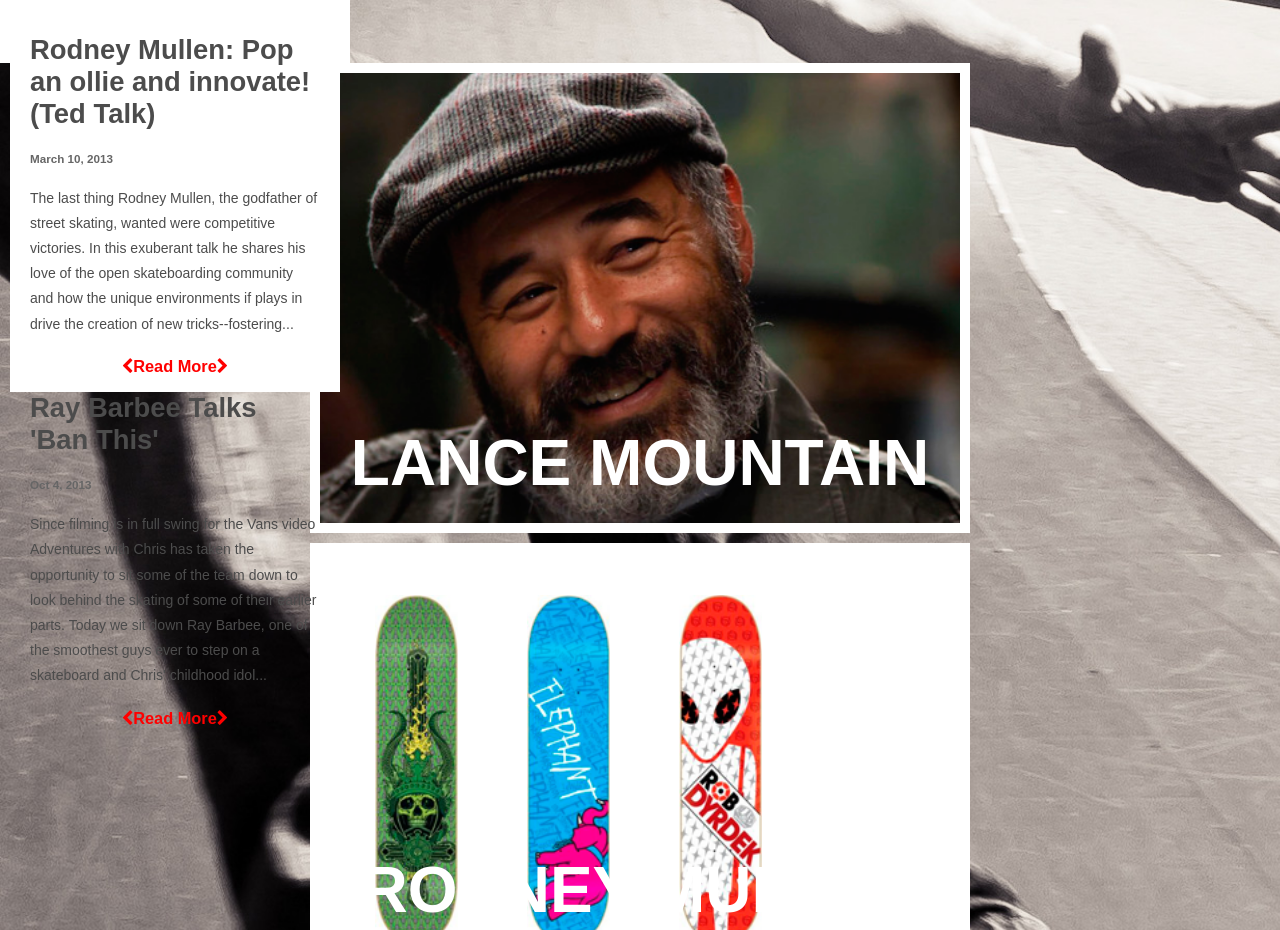
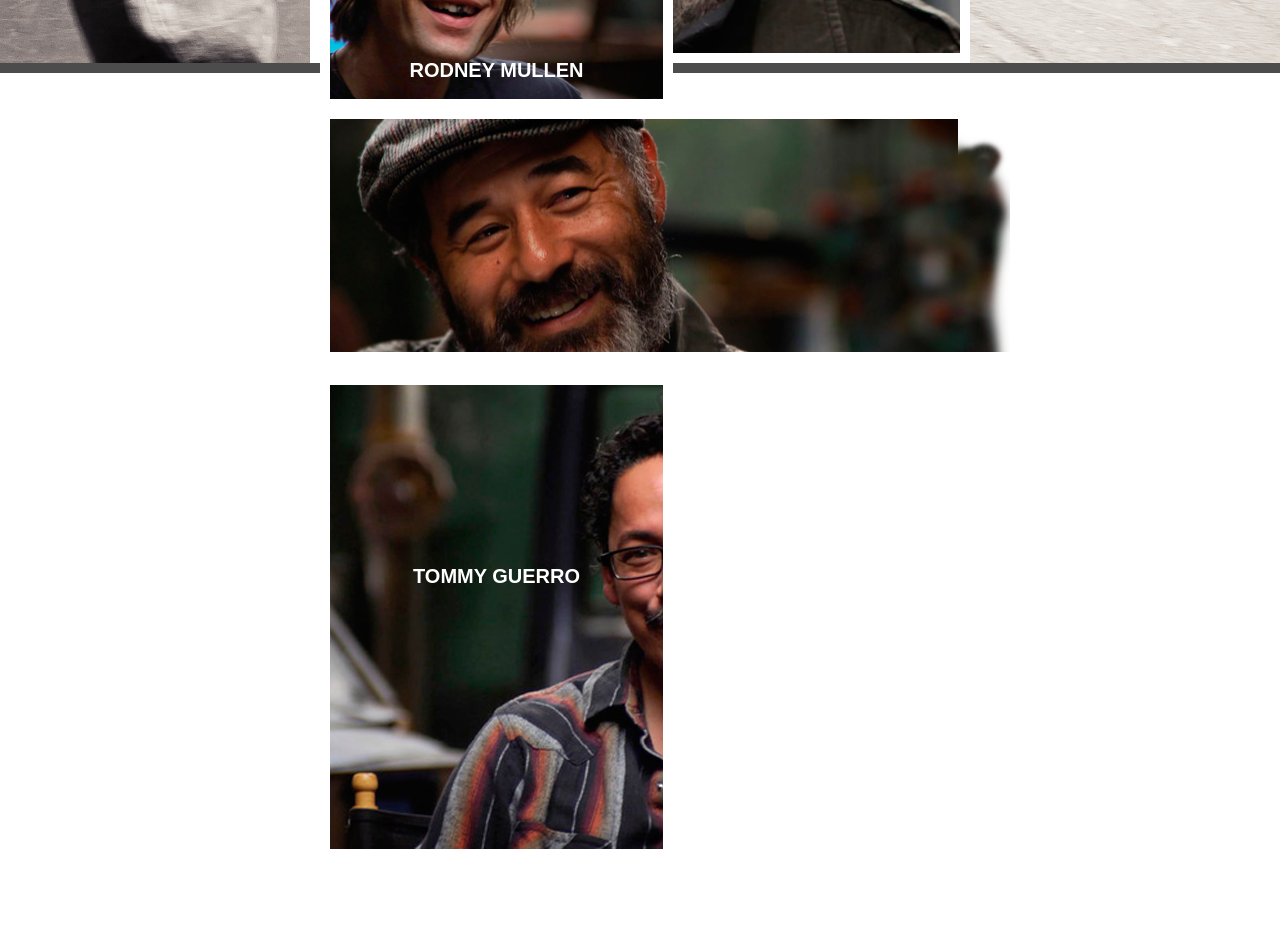
Before and after one commit to shonhartman/Powell-Paralta, a plain HTML site: page index.html in a window 1280 px wide. Shown: the part 847-1777 px from the top of the page. After the commit the page ends 1718 px from the top, so only its background shows below. Drawn offline with nearby package versions, Linux system fonts and the light colour scheme; files that its build step writes are made by us from their sources; files whose address does not match are found by name.

Commit message:
gallery taking shape

```diff
--- a/index.html
+++ b/index.html
@@ -36,7 +36,7 @@
     </div>
 
       <div class="hero">Logo</div>
-      <div class="news">
+      <!-- <div class="news">
         <div class="news--1">
           <h2>Tony Hawk Foundation Raises Big Money At Celeb Fundraiser</h2>
           <small>October 10, 2013</small>
@@ -73,7 +73,8 @@
         </p>
       <h3><i class="fa fa-chevron-left"></i>Read More<i class="fa fa-chevron-right"></i></h3>
     </div>
-      </div>
+      </div> -->
+
       <div class="gallery">
         <div class="gallery--item1">
           <h1>Lance Mountain</h1>
@@ -88,15 +89,16 @@
           <h1>Tommy Guerro</h1>
         </div>
       </div>
-      <div class="shop">
+
+      <!-- <div class="shop">
         <ul>
           <li></li>
           <li></li>
           <li></li>
         </ul>
-      </div>
+      </div> -->
 
-    <div class="footer-container">
+    <!-- <div class="footer-container">
       <div class="footer">
         <h2>Contact Us for More Information</h2>
         <p>
@@ -116,7 +118,7 @@
         </div>
 
       </div>
-    </div>
+    </div> -->
 
   </div>
 </div>
--- a/scss/modules/_gallery.scss
+++ b/scss/modules/_gallery.scss
@@ -1,4 +1,21 @@
+@mixin small-photo {
+
+  & {
+    width: 333px;
+    height: 233px;
+    background-repeat: no-repeat;
+    border: 10px solid $white;
+  }
+}
+
+@mixin mobile-photo {
+
+}
+
 .gallery {
+
+  &--item3 {
+    {
         width: $box-width;
         height: $box-height;
         background-image: url(../images/sk8er-1.png);
@@ -8,7 +25,7 @@
         margin: 0 auto;
         border: 10px solid $white;
         margin-top: 10px;
-    clear: both;
+    }
   }
 
   h1 {
@@ -17,7 +34,7 @@
     text-align: center;
     padding-top: 52%;
     margin: $text-margin;
-
+  }
 }
 
   @media screen and (min-width: 600px) {}
@@ -27,18 +44,47 @@
     .gallery {
 
         &--item1 {
-
+          @include small-photo
+          background-image: url(../images/sk8er-4.png);
+          background-position: center;
+          float: left;
         }
 
         &--item2 {
-
+          @include small-photo
+          background-image: url(../images/sk8er-3.png);
+          background-position: center;
+          float: left;
         }
 
         &--item3 {
-
+          width: 680px;
+          height: 233px;
+          background-image: url(../images/sk8er-1.png);
+          background-repeat: no-repeat;
+          border: 10px solid $white;
+          background-position: center;
+          float: left;
         }
 
         &--item4 {
+          width: 333px;
+          height: 489px;
+          background-image: url(../images/sk8er-2.png);
+          background-repeat: no-repeat;
+          border: 10px solid $white;
+          background-position: center;
+          float: left;
+        }
+
+        h1 {
+          color: $white;
+          text-transform: uppercase;
+          text-align: center;
+          padding-top: 52%;
+          margin: $text-margin;
+          font-size: 20px;
+          background-position: center;
 
     }
   }
```
Also changed, not shown: css/main.css. Lines whose indentation alone changed are shown as unchanged.
